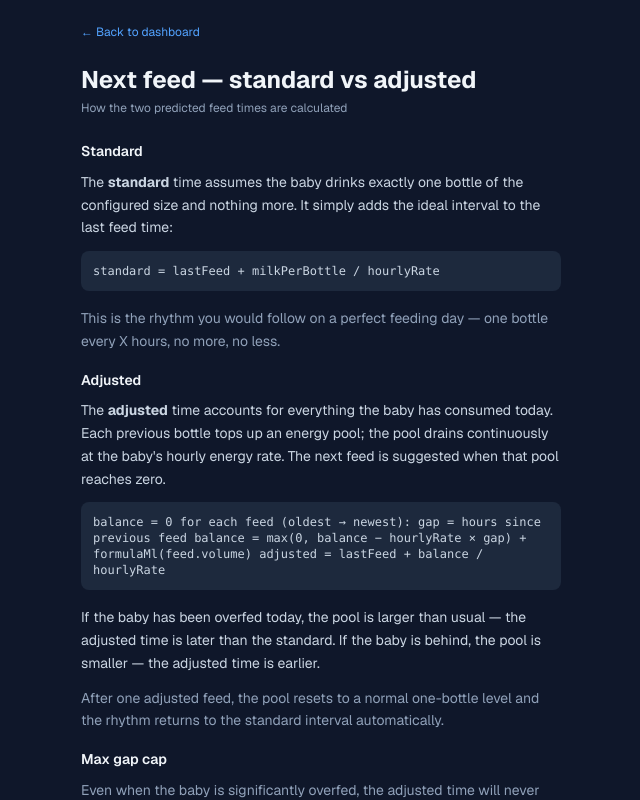
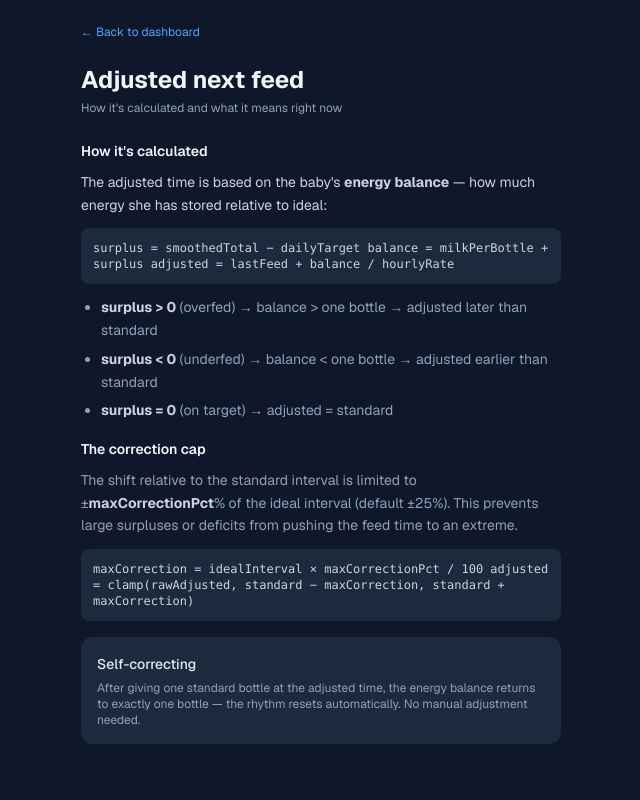
Before and after one commit to koenswings/app-milkwise, a Next.js app in the folder app/: page /info/next-feed in a window 1280 px wide. Shown: the top 800 px of the page, without its empty margins (319-959 px from the left). Built offline with nearby package versions, Linux system fonts and the light colour scheme.

Commit message:
feat: live next-feed explainer; bump to 1.0.46

```diff
--- a/app/src/app/info/next-feed/page.tsx
+++ b/app/src/app/info/next-feed/page.tsx
@@ -1,60 +1,154 @@
+"use client";
+
 import Link from "next/link";
+import { useEffect, useState } from "react";
+import { getFeeds, getSettings } from "@/lib/store";
+import { deriveSettings, smoothedEffective, nextFeedTime, waterToMilk } from "@/lib/calculations";
+import { formatDateTime } from "@/lib/formatTime";
+
+function formatRelMin(ms: number, now: number): string {
+  const diff = ms - now;
+  const abs = Math.abs(diff);
+  const mins = Math.round(abs / 60000);
+  const h = Math.floor(mins / 60), m = mins % 60;
+  const str = h > 0 ? `${h}h ${m}m` : `${mins}m`;
+  return diff > 0 ? `in ${str}` : `${str} ago`;
+}
 
 export default function NextFeedInfoPage() {
+  const [live, setLive] = useState<{
+    surplusMl: number;
+    balance: number;
+    rawShiftMin: number;
+    clampedShiftMin: number;
+    capped: boolean;
+    adjustedTs: number;
+    idealIntervalMin: number;
+    maxCorrectionMin: number;
+    standardBottleVolume: number;
+    timeFormat: '24h' | '12h';
+  } | null>(null);
+  const [now] = useState(Date.now());
+
+  useEffect(() => {
+    (async () => {
+      const [feeds, settings] = await Promise.all([getFeeds(), getSettings()]);
+      if (!feeds.length) return;
+      const derived = deriveSettings(settings);
+      const lastFeed = feeds.reduce((a, b) => a.timestamp > b.timestamp ? a : b);
+      const smoothedAt = lastFeed.timestamp;
+      const { totalMl: smoothedTotal } = smoothedEffective(feeds, derived.hourlyRate, settings.standardBottleVolume, smoothedAt);
+
+      const milkPerBottle = waterToMilk(settings.standardBottleVolume);
+      const idealIntervalMs = (milkPerBottle / derived.hourlyRate) * 3_600_000;
+      const maxCorrectionMs = idealIntervalMs * (settings.maxCorrectionPct / 100);
+
+      const surplus = smoothedTotal - derived.dailyTargetMl;
+      const balance = milkPerBottle + surplus;
+      const idealNext = lastFeed.timestamp + idealIntervalMs;
+      const rawNext = lastFeed.timestamp + (balance / derived.hourlyRate) * 3_600_000;
+      const clamped = Math.max(idealNext - maxCorrectionMs, Math.min(idealNext + maxCorrectionMs, rawNext));
+      const capped = Math.abs(clamped - rawNext) > 1;
+
+      setLive({
+        surplusMl: surplus,
+        balance,
+        rawShiftMin: Math.round((rawNext - idealNext) / 60_000),
+        clampedShiftMin: Math.round((clamped - idealNext) / 60_000),
+        capped,
+        adjustedTs: clamped,
+        idealIntervalMin: Math.round(idealIntervalMs / 60_000),
+        maxCorrectionMin: Math.round(maxCorrectionMs / 60_000),
+        standardBottleVolume: settings.standardBottleVolume,
+        timeFormat: settings.timeFormat,
+      });
+    })();
+  }, []);
+
   return (
     <div className="max-w-lg mx-auto px-4 pt-6 pb-24 text-slate-300 text-sm leading-relaxed">
       <Link href="/" className="text-blue-400 hover:text-blue-300 text-xs mb-6 block">← Back to dashboard</Link>
 
-      <h1 className="text-2xl font-bold text-slate-100 mb-1">Next feed — standard vs adjusted</h1>
-      <p className="text-slate-400 text-xs mb-6">How the two predicted feed times are calculated</p>
+      <h1 className="text-2xl font-bold text-slate-100 mb-1">Adjusted next feed</h1>
+      <p className="text-slate-400 text-xs mb-6">How it's calculated and what it means right now</p>
 
-      <h2 className="text-slate-100 font-semibold mt-4 mb-2">Standard</h2>
+      {/* Live current values */}
+      {live && (
+        <div className={`rounded-xl border p-4 mb-6 ${live.surplusMl >= 0 ? 'border-yellow-700/50 bg-yellow-900/10' : 'border-blue-700/50 bg-blue-900/10'}`}>
+          <div className="text-xs uppercase tracking-wide text-slate-400 mb-3">Right now</div>
+
+          <div className="space-y-2 text-sm">
+            <div className="flex justify-between">
+              <span className="text-slate-400">{live.surplusMl >= 0 ? 'Overfed by' : 'Underfed by'}</span>
+              <span className={`font-semibold ${live.surplusMl >= 0 ? 'text-yellow-400' : 'text-blue-400'}`}>
+                {Math.abs(Math.round(live.surplusMl))} ml
+              </span>
+            </div>
+            <div className="flex justify-between">
+              <span className="text-slate-400">Energy balance</span>
+              <span className={`font-semibold tabular-nums ${live.balance >= 0 ? 'text-slate-200' : 'text-blue-400'}`}>
+                {live.balance >= 0 ? '+' : ''}{Math.round(live.balance)} ml
+              </span>
+            </div>
+            <div className="flex justify-between">
+              <span className="text-slate-400">Ideal interval</span>
+              <span className="text-slate-300 tabular-nums">{live.idealIntervalMin} min</span>
+            </div>
+            <div className="flex justify-between">
+              <span className="text-slate-400">Raw correction needed</span>
+              <span className={`font-semibold tabular-nums ${live.rawShiftMin > 0 ? 'text-yellow-400' : live.rawShiftMin < 0 ? 'text-blue-400' : 'text-slate-400'}`}>
+                {live.rawShiftMin === 0 ? 'none' : live.rawShiftMin > 0 ? `+${live.rawShiftMin} min` : `${live.rawShiftMin} min`}
+              </span>
+            </div>
+            <div className="flex justify-between">
+              <span className="text-slate-400">Cap (±{live.maxCorrectionMin} min)</span>
+              <span className={`font-semibold tabular-nums ${live.capped ? 'text-orange-400' : 'text-slate-500'}`}>
+                {live.capped
+                  ? `applied → ${live.clampedShiftMin > 0 ? '+' : ''}${live.clampedShiftMin} min`
+                  : 'not applied'}
+              </span>
+            </div>
+            <div className="flex justify-between pt-1 border-t border-slate-700">
+              <span className="text-slate-300 font-medium">Adjusted next feed</span>
+              <span className="text-blue-300 font-bold">
+                {formatDateTime(live.adjustedTs, live.timeFormat)}{' '}
+                <span className="text-slate-500 font-normal text-xs">{formatRelMin(live.adjustedTs, now)}</span>
+              </span>
+            </div>
+          </div>
+        </div>
+      )}
+
+      {/* Explanation */}
+      <h2 className="text-slate-100 font-semibold mt-4 mb-2">How it's calculated</h2>
       <p className="mb-3">
-        The <strong>standard</strong> time assumes the baby drinks exactly one bottle of the configured
-        size and nothing more. It simply adds the ideal interval to the last feed time:
+        The adjusted time is based on the baby's <strong>energy balance</strong> — how much
+        energy she has stored relative to ideal:
+      </p>
+      <div className="bg-slate-800 rounded-lg p-3 font-mono text-xs text-slate-300 mb-3">
+        {`surplus     = smoothedTotal − dailyTarget\nbalance     = milkPerBottle + surplus\nadjusted    = lastFeed + balance / hourlyRate`}
+      </div>
+      <ul className="list-disc pl-5 space-y-1.5 mb-4 text-slate-400">
+        <li><strong className="text-slate-300">surplus &gt; 0</strong> (overfed) → balance &gt; one bottle → adjusted later than standard</li>
+        <li><strong className="text-slate-300">surplus &lt; 0</strong> (underfed) → balance &lt; one bottle → adjusted earlier than standard</li>
+        <li><strong className="text-slate-300">surplus = 0</strong> (on target) → adjusted = standard</li>
+      </ul>
+
+      <h2 className="text-slate-100 font-semibold mt-4 mb-2">The correction cap</h2>
+      <p className="mb-3 text-slate-400">
+        The shift relative to the standard interval is limited to ±<strong className="text-slate-300">maxCorrectionPct</strong>%
+        of the ideal interval (default ±25%). This prevents large surpluses or deficits
+        from pushing the feed time to an extreme.
       </p>
       <div className="bg-slate-800 rounded-lg p-3 font-mono text-xs text-slate-300 mb-4">
-        standard = lastFeed + milkPerBottle / hourlyRate
+        {`maxCorrection = idealInterval × maxCorrectionPct / 100\nadjusted = clamp(rawAdjusted,\n           standard − maxCorrection,\n           standard + maxCorrection)`}
       </div>
-      <p className="mb-4 text-slate-400">
-        This is the rhythm you would follow on a perfect feeding day — one bottle every X hours,
-        no more, no less.
-      </p>
 
-      <h2 className="text-slate-100 font-semibold mt-4 mb-2">Adjusted</h2>
-      <p className="mb-3">
-        The <strong>adjusted</strong> time accounts for everything the baby has consumed today.
-        Each previous bottle tops up an energy pool; the pool drains continuously at the baby&apos;s
-        hourly energy rate. The next feed is suggested when that pool reaches zero.
-      </p>
-      <div className="bg-slate-800 rounded-lg p-3 font-mono text-xs text-slate-300 mb-4">
-        {`balance = 0\nfor each feed (oldest → newest):\n  gap = hours since previous feed\n  balance = max(0, balance − hourlyRate × gap)\n           + formulaMl(feed.volume)\n\nadjusted = lastFeed + balance / hourlyRate`}
-      </div>
-      <p className="mb-3">
-        If the baby has been overfed today, the pool is larger than usual — the adjusted time is
-        later than the standard. If the baby is behind, the pool is smaller — the adjusted time
-        is earlier.
-      </p>
-      <p className="mb-4 text-slate-400">
-        After one adjusted feed, the pool resets to a normal one-bottle level and the rhythm
-        returns to the standard interval automatically.
-      </p>
-
-      <h2 className="text-slate-100 font-semibold mt-4 mb-2">Max gap cap</h2>
-      <p className="mb-4 text-slate-400">
-        Even when the baby is significantly overfed, the adjusted time will never exceed
-        <strong className="text-slate-300"> maxFeedGapPct</strong> × the standard interval
-        (default 150% = about 5 hours for a 120 ml bottle). This prevents the adjusted time
-        from suggesting an unsafe gap.
-      </p>
-
-      <div className="bg-slate-800 rounded-xl p-4 mt-6">
-        <p className="text-slate-200 font-medium mb-1">Which one to follow?</p>
+      <div className="bg-slate-800 rounded-xl p-4 mt-4">
+        <p className="text-slate-200 font-medium mb-1">Self-correcting</p>
         <p className="text-slate-400 text-xs">
-          Use the <strong className="text-slate-300">adjusted</strong> time as your guide.
-          The standard is shown as a reference so you can see how much the day&apos;s intake
-          has shifted the next feed. A small delay is normal after a big day; a large delay
-          suggests you should consider a smaller bottle at the next feed.
+          After giving one standard bottle at the adjusted time, the energy balance returns
+          to exactly one bottle — the rhythm resets automatically. No manual adjustment needed.
         </p>
       </div>
     </div>
```
Also changed, not shown: 1 other file (tests, documents, lock files or other folders).
